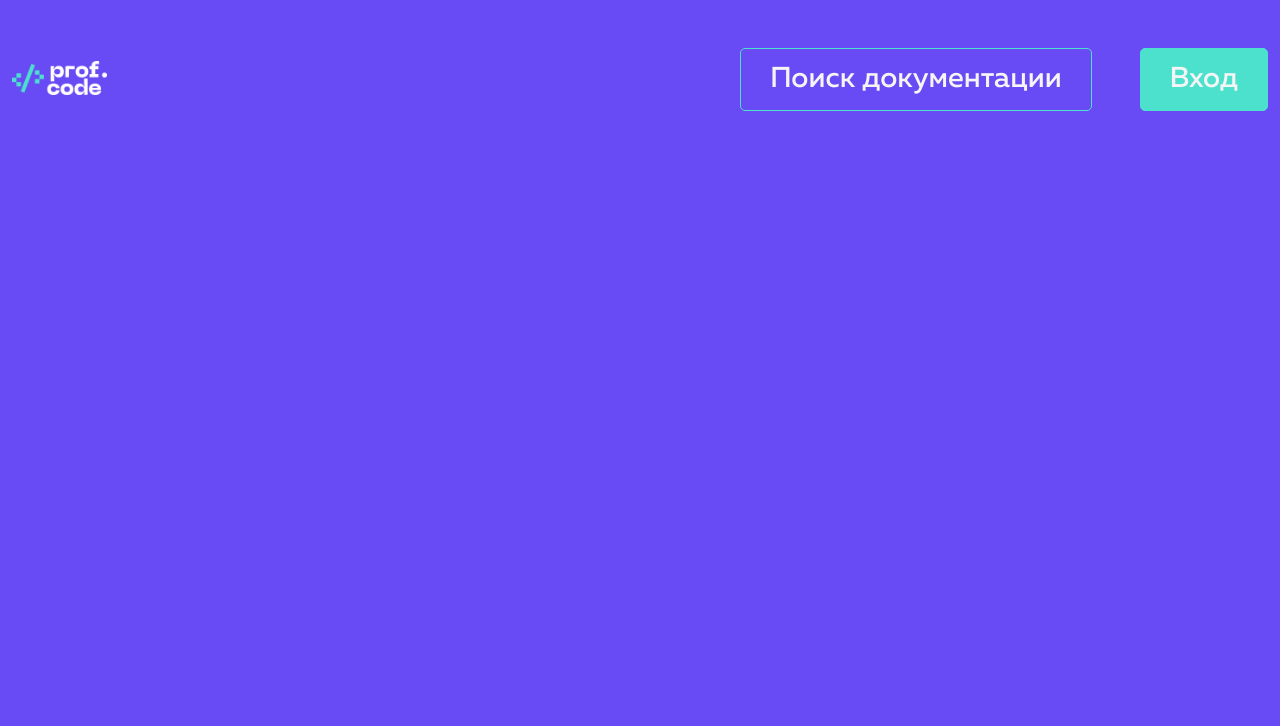
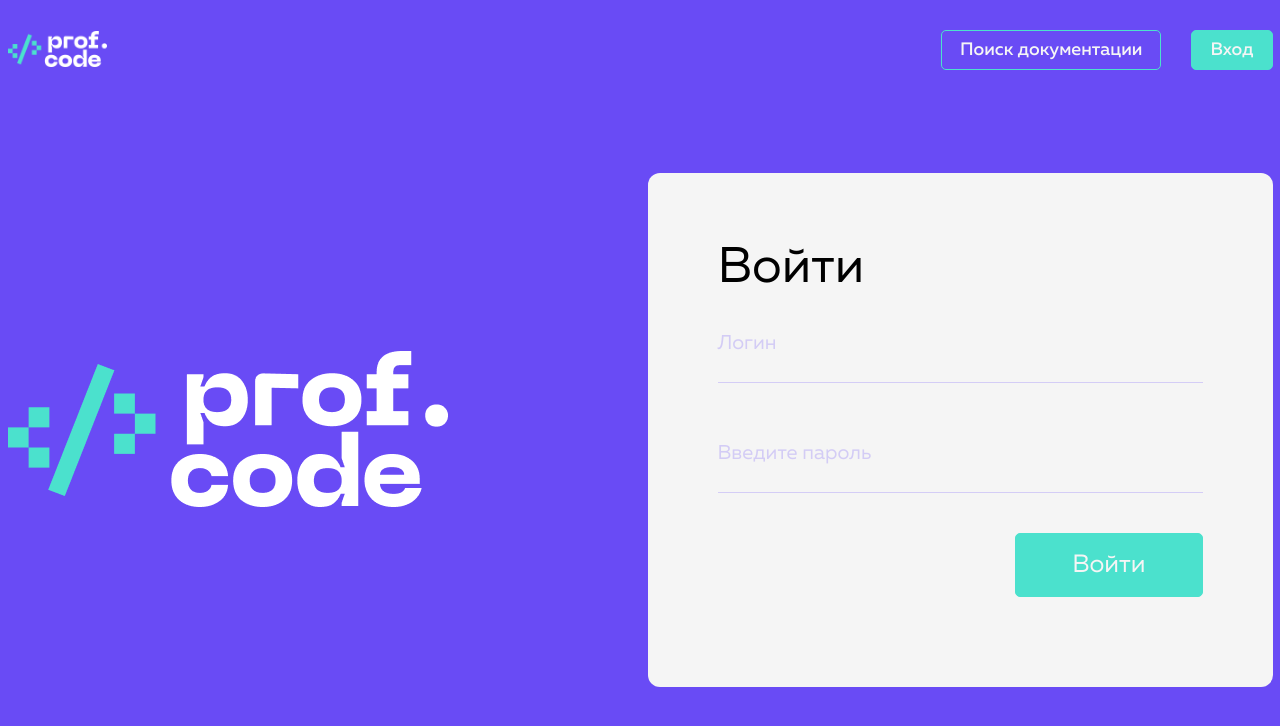
Before and after one commit to PROF-Development/hih2023, a React app in the folder front/: page /login in a window 1280 px wide. Shown: the top 726 px of the page. Built offline with nearby package versions, Linux system fonts and the light colour scheme.

Commit message:
PROF-12 Добавлена компонента LoginForm

```diff
--- a/front/src/containers/LoginForm.js
+++ b/front/src/containers/LoginForm.js
@@ -2,6 +2,10 @@
 import { useNavigate } from "react-router-dom";
 import { useStore } from "react-redux";
 import { superUserAction, setAuthAction } from "../store/actions/auth";
+import  '../styles/reset.css';
+import '../styles/bootstrap-grid.min.css';
+import '../styles/style.css';
+
 const LoginForm = () => {
     const store = useStore()
     const navigate = useNavigate()
@@ -21,7 +25,33 @@
         navigate('/')
     }
     return (
-        <div></div>
+        <section className="section auth">
+            <div className="container">
+                <div className="auth-wrapper">
+                    <div className="row align-items-center">
+                        <div className="col-12 col-md-4 col-lg-6">
+                            <div className="auth-img">
+                                <img src="img/big-logo.png" alt="logo"></img>
+                            </div>
+                        </div>
+                        <div className="col-12 col-md-8 col-lg-6">
+                            <form method="POST" className="auth-form">
+                                <h2 className="auth-form__title">Войти</h2>
+                                <div className="auth-form__group form-group">
+                                    <label className="auth-form__label" for="login">Логин</label>
+                                    <input className="auth-form__input" id="login" name="login" type="text" required></input>
+                                </div>
+                                <div className="auth-form__group form-group">
+                                    <label className="auth-form__label" for="password">Введите пароль</label>
+                                    <input className="auth-form__input" id="password" name="password" type="password" required></input>
+                                </div>
+                                <button type="submit" className="btn btn-primary auth-form__btn">Войти</button>
+                            </form>
+                        </div>
+                    </div>
+                </div>
+            </div>
+        </section>
     )
 }
 
```
